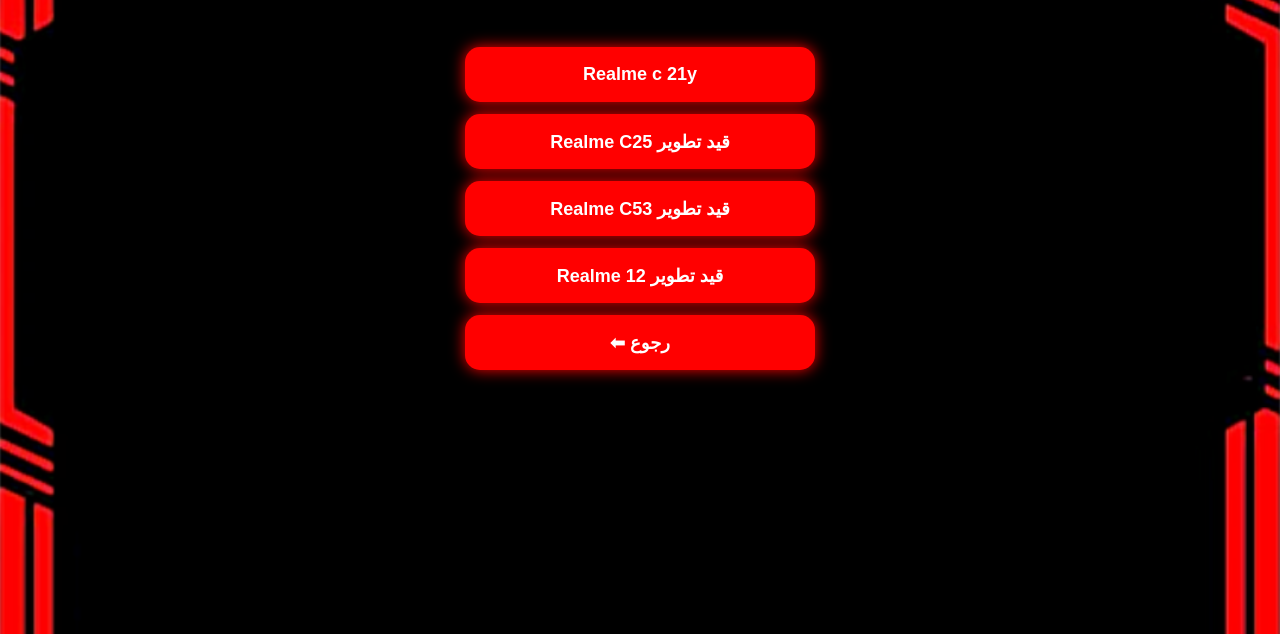
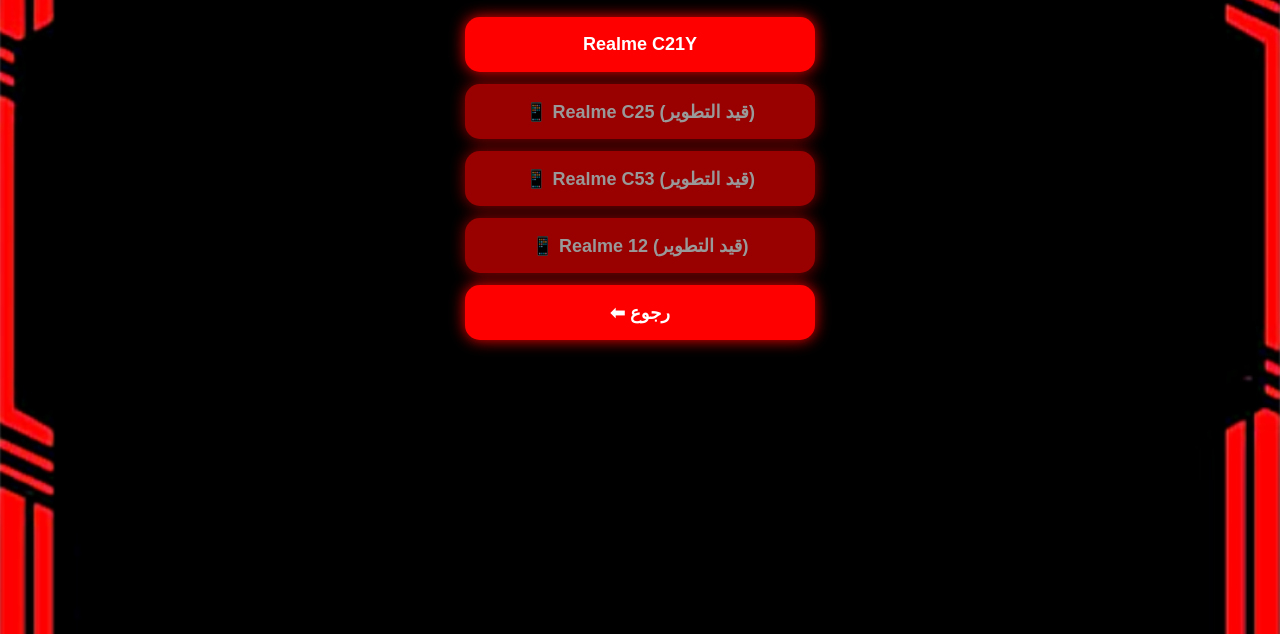
Before and after one commit to kalihaker00-cmd/Speedxhud, a plain HTML site: page Realme.html in a window 1280 px wide. Shown: the part 166-800 px from the top of the page. Drawn offline with Linux system fonts and the light colour scheme.

Commit message:
Add files via upload

```diff
--- a/Realme.html
+++ b/Realme.html
@@ -3,10 +3,8 @@
 <head>
   <meta charset="UTF-8">
   <meta name="viewport" content="width=device-width, initial-scale=1.0">
-<title>Realme</title>
-
+  <title>Realme Devices</title>
   <link rel="stylesheet" href="style.css">
-
 </head>
 
 <body>
@@ -17,18 +15,19 @@
 
   <div class="menu">
 
-<<button onclick="window.location='Realmec21y.html'">
-Realme c 21y
+    <!-- تم تصحيح الوسم هنا واستخدام window.location.href -->
+    <button onclick="window.location.href='Realmec21y.html'">
+      Realme C21Y
     </button>
 
-<button>Realme C25 قيد تطوير</button>
+    <button disabled style="opacity: 0.6; cursor: not-allowed;">📱 Realme C25 (قيد التطوير)</button>
 
-<button>Realme C53 قيد تطوير </button>
+    <button disabled style="opacity: 0.6; cursor: not-allowed;">📱 Realme C53 (قيد التطوير)</button>
 
-<button>Realme 12 قيد تطوير </button>
+    <button disabled style="opacity: 0.6; cursor: not-allowed;">📱 Realme 12 (قيد التطوير)</button>
 
-
-<button onclick="window.location='index.html'">
+    <!-- زر العودة للرئيسية -->
+    <button onclick="window.location.href='index.html'">
       ⬅ رجوع
     </button>
 
```
Lines whose indentation alone changed are shown as unchanged.
